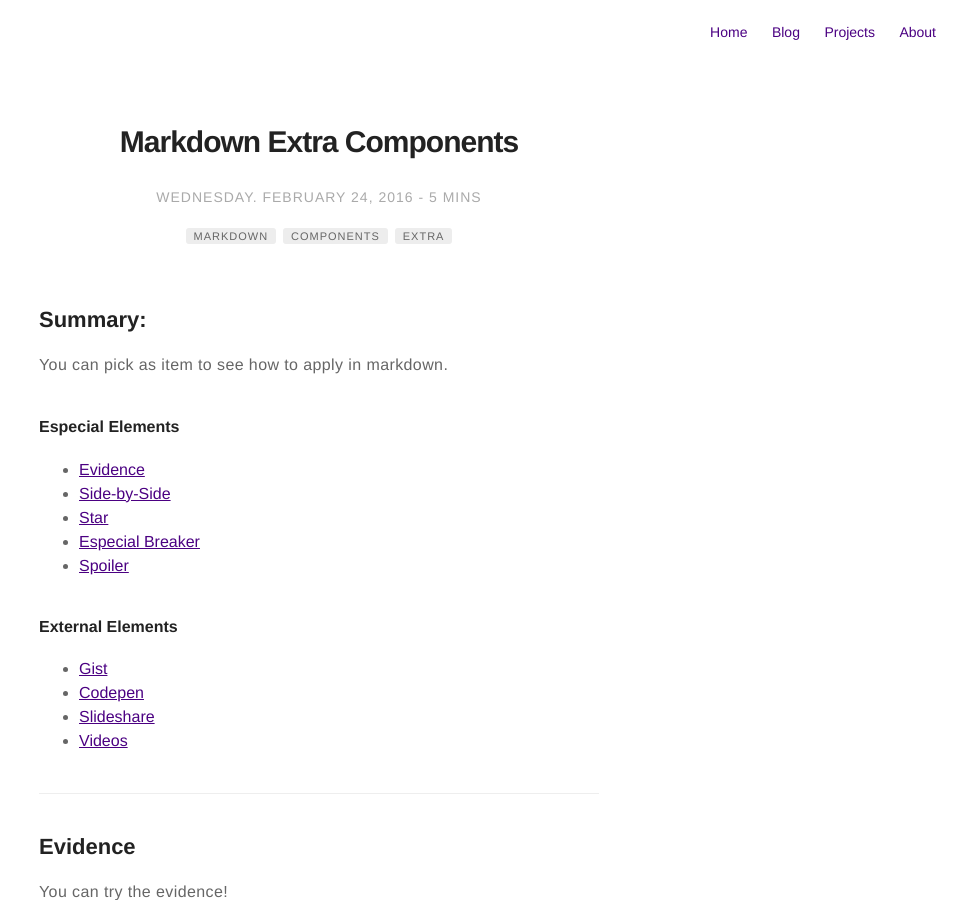
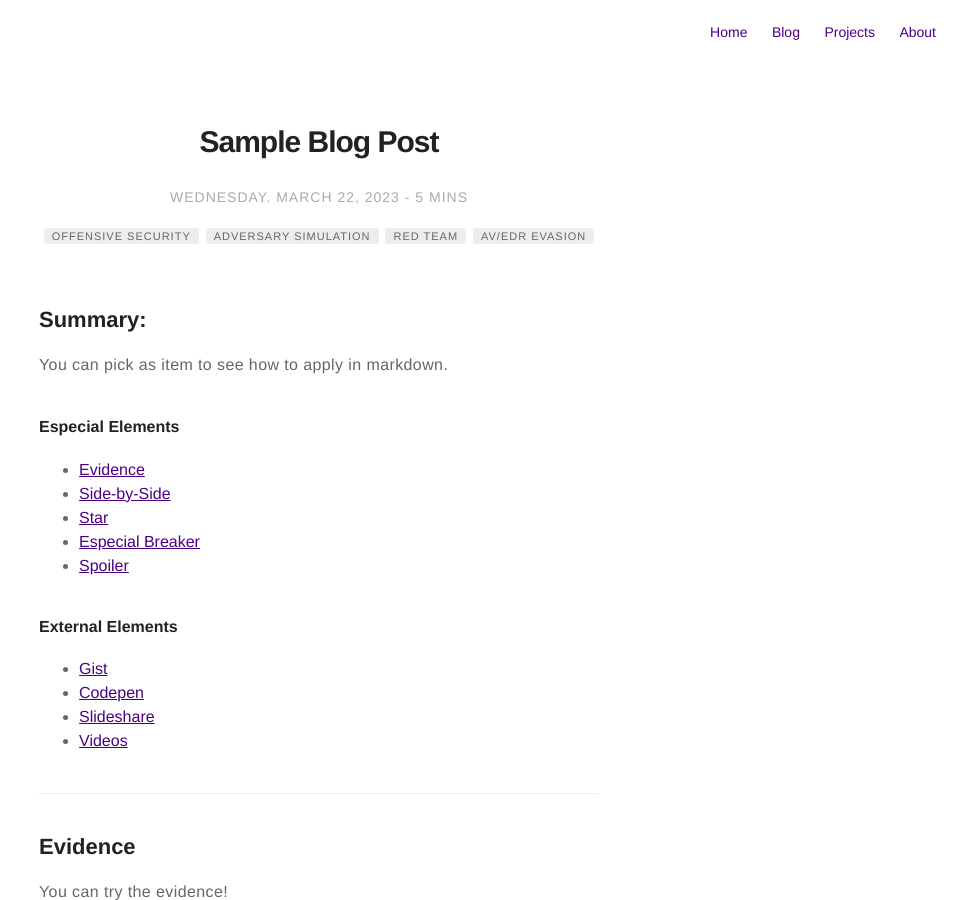
Before and after one commit to cryptic-hunter/cryptic-hunter.github.io, a Jekyll site: the page built from _posts/2015-02-24-sample-blog-post.markdown, in a window 1280 px wide and 900 px high. Shown: the whole window, without its empty margins (321-1280 px from the left). Built offline with Jekyll 4.4.1, drawn with Linux system fonts in a browser that asks for light colours; nearby versions of some CDN libraries; some of the changed text lies outside the part shown.

Commit message:
Testing blogs

```diff
--- a/_posts/2015-02-24-markdown-extra-components.markdown
+++ b/_posts/2015-02-24-sample-blog-post.markdown
@@ -1,16 +1,17 @@
 ---
-title: "Markdown Extra Components"
+title: "Sample Blog Post"
 layout: post
-date: 2016-02-24 22:48
-image: /assets/images/markdown.jpg
+date: 2023-03-22 12:33
+image:
 headerImage: false
 tag:
-- markdown
-- components
-- extra
+- Offensive Security
+- Adversary Simulation
+- Red Team
+- AV/EDR Evasion
 category: blog
-author: jamesfoster
-description: Markdown summary with different options
+author: Karan Raheja
+description: A small description of what all the blog post will contain.
 ---
 
 ## Summary:
```
